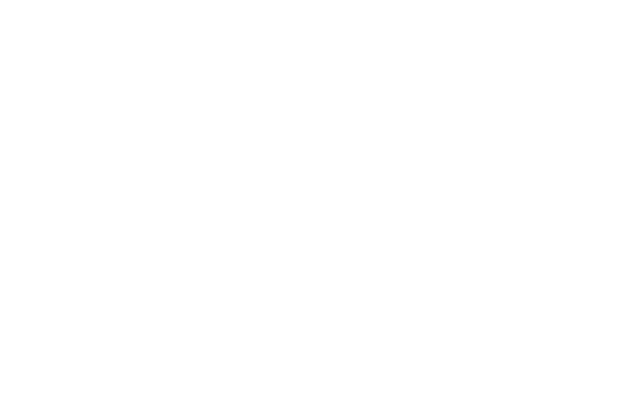
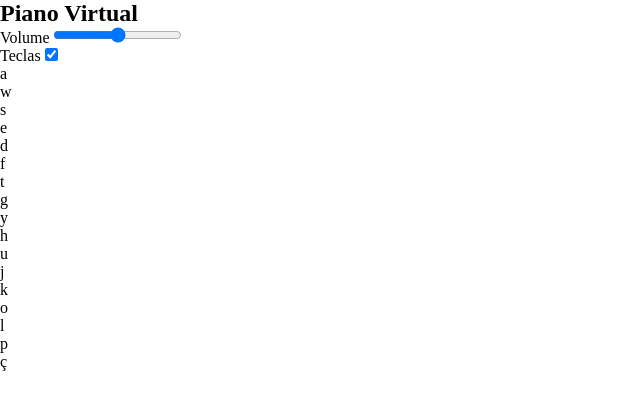
Before and after one commit to lobotelho22/simulador-piano-dio, a plain HTML site: page index.html in a window 1280 px wide. Shown: the whole page, without its empty margins (0-640 px from the left). Drawn offline with Linux system fonts and the light colour scheme.

Commit message:
setup: criando a estrutura inicial do arquivo index.html

```diff
--- a/index.html
+++ b/index.html
@@ -8,7 +8,36 @@
     <title>Simulador de Piano</title>
 </head>
 <body>
-    <div class="container"></div>
+    <div class="container">
+        <header>
+            <h2>Piano Virtual</h2>
+            <div class="column">
+                <span>Volume</span> <input type="range" name="" id="">
+            </div>
+            <div class="column keys-check">
+                <span>Teclas</span> <input type="checkbox" name="" id="" checked>
+            </div>
+        </header>
+        <ul class="piano-keys">
+            <li class="key white"><span>a</span></li>
+            <li class="key black"><span>w</span></li>
+            <li class="key white"><span>s</span></li>
+            <li class="key black"><span>e</span></li>
+            <li class="key white"><span>d</span></li>
+            <li class="key black"><span>f</span></li>
+            <li class="key white"><span>t</span></li>
+            <li class="key black"><span>g</span></li>
+            <li class="key white"><span>y</span></li>
+            <li class="key black"><span>h</span></li>
+            <li class="key white"><span>u</span></li>
+            <li class="key black"><span>j</span></li>
+            <li class="key white"><span>k</span></li>
+            <li class="key black"><span>o</span></li>
+            <li class="key white"><span>l</span></li>
+            <li class="key black"><span>p</span></li>
+            <li class="key white"><span>ç</span></li>
+        </ul>
+    </div>
     <script src="./src/scripts/engine.js"></script>
 </body>
 </html>
```
